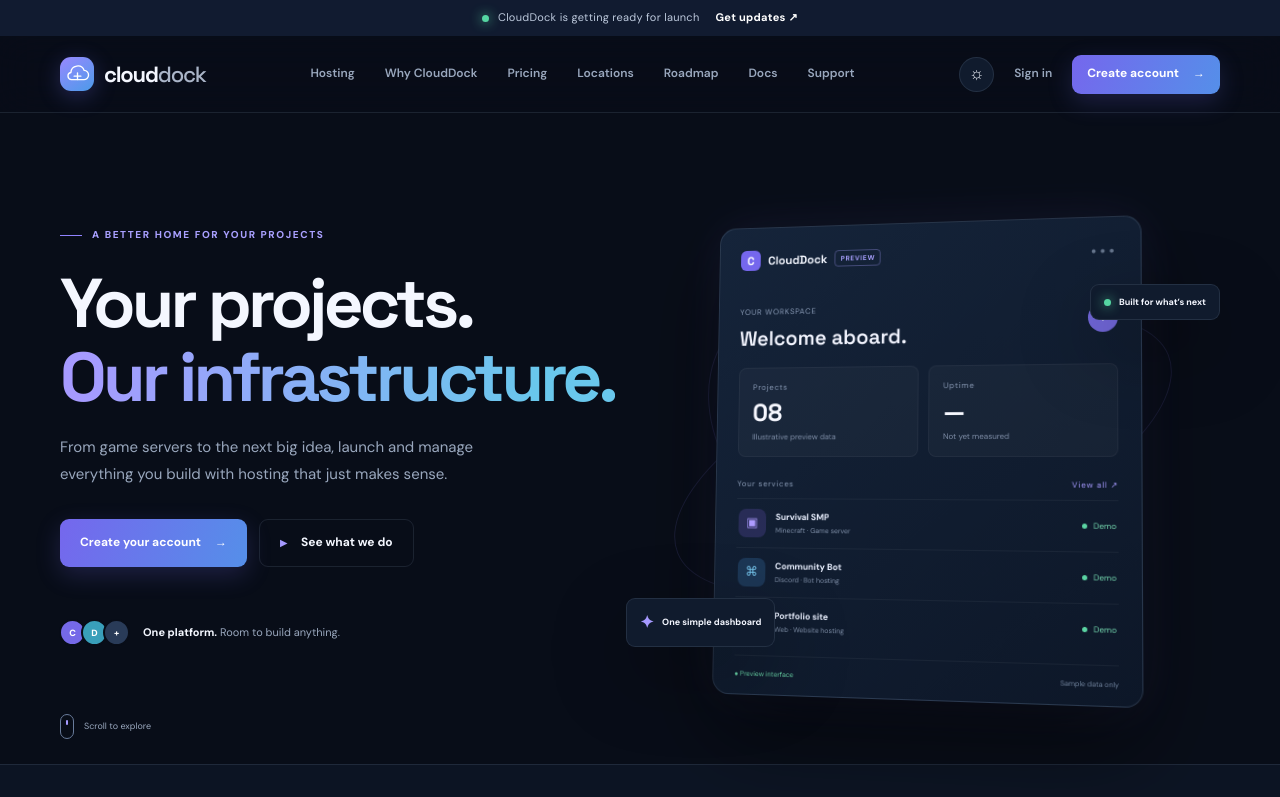
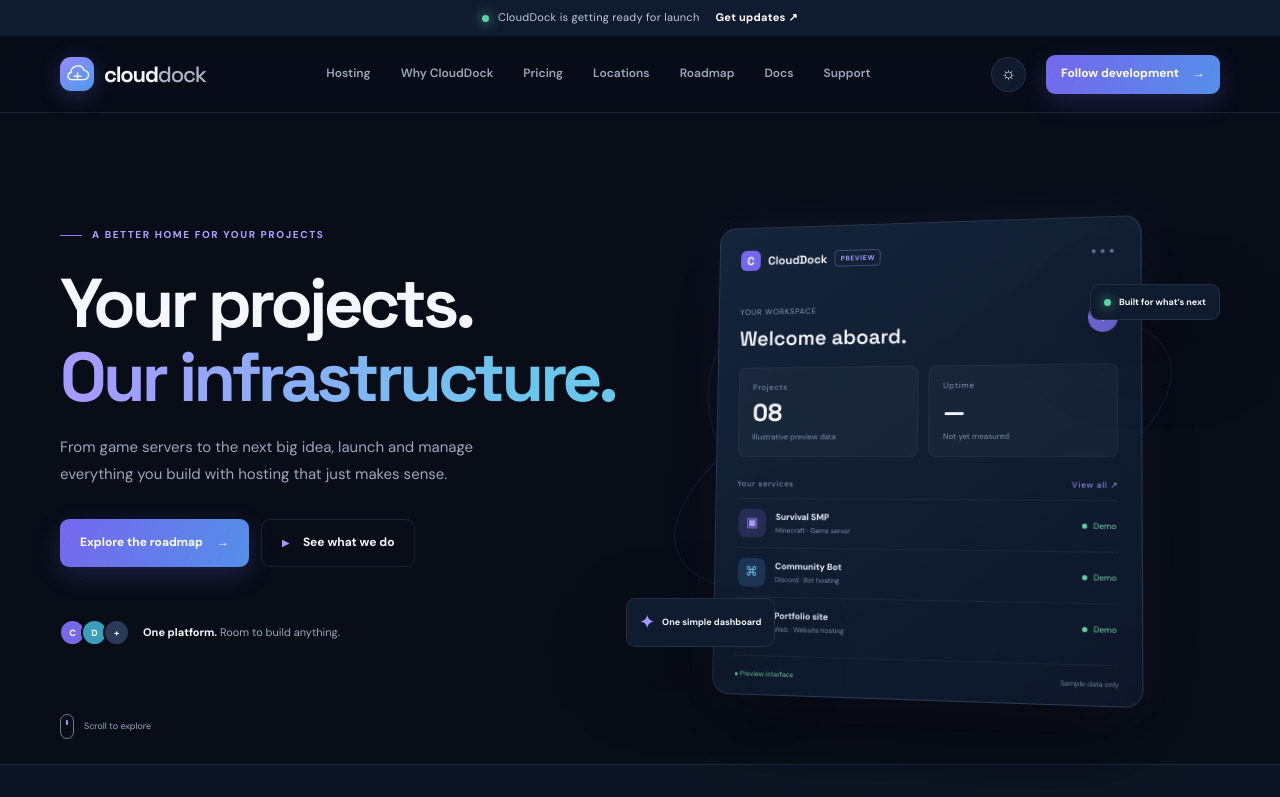
Before and after one commit to GlitchyBoy-YT/CloudDock, a plain HTML site: page index.html in a window 1280 px wide. Shown: the top 797 px of the page. Drawn offline with Linux system fonts and the light colour scheme.

Commit message:
Remove account-entry links from public homepage

```diff
--- a/index.html
+++ b/index.html
@@ -21,7 +21,7 @@
       <div class="nav-links">
         <a href="products.html">Hosting</a><a href="#features">Why CloudDock</a><a href="pricing.html">Pricing</a><a href="locations.html">Locations</a><a href="roadmap.html">Roadmap</a><a href="docs.html">Docs</a><a href="support.html">Support</a>
       </div>
-      <div class="nav-actions"><button class="theme-toggle" aria-label="Switch color theme"><span class="theme-icon">☼</span></button><a class="nav-login" href="login.html">Sign in</a><a class="button button-small button-primary" href="signup.html">Create account <span>→</span></a></div>
+      <div class="nav-actions"><button class="theme-toggle" aria-label="Switch color theme"><span class="theme-icon">☼</span></button><a class="button button-small button-primary" href="roadmap.html">Follow development <span>→</span></a></div>
     </nav>
   </header>
   <main>
@@ -30,7 +30,7 @@
         <div class="eyebrow"><span class="eyebrow-line"></span> A better home for your projects</div>
         <h1>Your projects.<br><span class="gradient-text">Our infrastructure.</span></h1>
         <p class="hero-lede">From game servers to the next big idea, launch and manage everything you build with hosting that just makes sense.</p>
-        <div class="hero-buttons"><a class="button button-primary" href="signup.html">Create your account <span>→</span></a><a class="button button-ghost" href="#features"><span class="play-icon">▶</span> See what we do</a></div>
+        <div class="hero-buttons"><a class="button button-primary" href="roadmap.html">Explore the roadmap <span>→</span></a><a class="button button-ghost" href="#features"><span class="play-icon">▶</span> See what we do</a></div>
         <div class="hero-proof"><div class="avatar-stack"><span> C </span><span> D </span><span>+</span></div><p><strong>One platform.</strong> Room to build anything.</p></div>
       </div>
       <div class="hero-visual" aria-label="Illustration of the CloudDock control panel">
@@ -67,7 +67,7 @@
     <section class="cta-section" id="newsletter"><div class="container cta-inner"><div><div class="eyebrow"><span class="eyebrow-line"></span> Be there from day one</div><h2>Something good<br>is <span class="gradient-text">coming online.</span></h2><p>Follow the project and keep an eye out for launch news, product updates, and early previews.</p></div><div class="cta-actions"><a class="button button-primary" href="https://github.com/GlitchyBoy-YT/CloudDock" target="_blank" rel="noreferrer">Follow development <span>↗</span></a><a class="button button-ghost" href="mailto:hello@clouddock.host">Contact the team</a><small>CloudDock is currently in development. Features shown are planned concepts, not a live service guarantee.</small></div></div></section>
     <section class="section container faq-section" id="faq"><div class="section-heading"><div><div class="eyebrow"><span class="eyebrow-line"></span> A few answers</div><h2>Good questions.<br><span class="muted-heading">Straight answers.</span></h2></div><p>Have another question? Reach out and we'll point you in the right direction.</p></div><div class="faq-list"><details><summary>Is CloudDock available right now?<span>+</span></summary><p>CloudDock is currently in development. This website is an early public preview; purchasing and service provisioning are not available yet.</p></details><details><summary>What kinds of hosting are planned?<span>+</span></summary><p>The planned categories include Minecraft, other game servers, Discord bots, websites, virtual private servers, and databases.</p></details><details><summary>Can I manage all my services in one place?<span>+</span></summary><p>A unified control panel is part of the product direction. Its features and supported integrations will be announced as development progresses.</p></details><details><summary>Where can I follow development?<span>+</span></summary><p>Visit the CloudDock GitHub repository to follow changes, report issues, and see what is being worked on.</p></details></div></section>
   </main>
-  <footer class="site-footer" id="account"><div class="container"><div class="footer-top"><a class="brand" href="#"><span class="brand-mark"><svg viewBox="0 0 40 40" aria-hidden="true"><path d="M11 27.5h18.2a6.8 6.8 0 0 0 .7-13.6A10.2 10.2 0 0 0 10.2 17a5.3 5.3 0 0 0 .8 10.5Z"/><path d="M15 22.5h10M20 17.5v10"/></svg></span><span>cloud<span class="brand-light">dock</span></span></a><p>Make room for what you're building.</p><div class="footer-nav"><a href="products.html">Products</a><a href="login.html">Sign in</a><a href="signup.html">Create account</a><a href="pricing.html">Pricing</a><a href="locations.html">Locations</a><a href="status.html">Status</a><a href="roadmap.html">Roadmap</a><a href="docs.html">Docs</a><a href="support.html">Support</a><a href="terms.html">Terms</a><a href="privacy.html">Privacy</a></div><a class="back-top" href="#">Back to top ↑</a></div><div class="footer-bottom"><span>© <span id="year"></span> CloudDock. All rights reserved.</span><div><a href="https://github.com/GlitchyBoy-YT/CloudDock" target="_blank" rel="noreferrer">GitHub</a><a href="mailto:hello@clouddock.host">Contact</a><a href="#faq">FAQ</a></div><span class="footer-status"><i></i> In development</span></div></div></footer>
+  <footer class="site-footer" id="account"><div class="container"><div class="footer-top"><a class="brand" href="#"><span class="brand-mark"><svg viewBox="0 0 40 40" aria-hidden="true"><path d="M11 27.5h18.2a6.8 6.8 0 0 0 .7-13.6A10.2 10.2 0 0 0 10.2 17a5.3 5.3 0 0 0 .8 10.5Z"/><path d="M15 22.5h10M20 17.5v10"/></svg></span><span>cloud<span class="brand-light">dock</span></span></a><p>Make room for what you're building.</p><div class="footer-nav"><a href="products.html">Products</a><a href="pricing.html">Pricing</a><a href="locations.html">Locations</a><a href="status.html">Status</a><a href="roadmap.html">Roadmap</a><a href="docs.html">Docs</a><a href="support.html">Support</a><a href="terms.html">Terms</a><a href="privacy.html">Privacy</a></div><a class="back-top" href="#">Back to top ↑</a></div><div class="footer-bottom"><span>© <span id="year"></span> CloudDock. All rights reserved.</span><div><a href="https://github.com/GlitchyBoy-YT/CloudDock" target="_blank" rel="noreferrer">GitHub</a><a href="mailto:hello@clouddock.host">Contact</a><a href="#faq">FAQ</a></div><span class="footer-status"><i></i> In development</span></div></div></footer>
   <script src="assets/js/main.js"></script>
 </body>
 </html>
```
